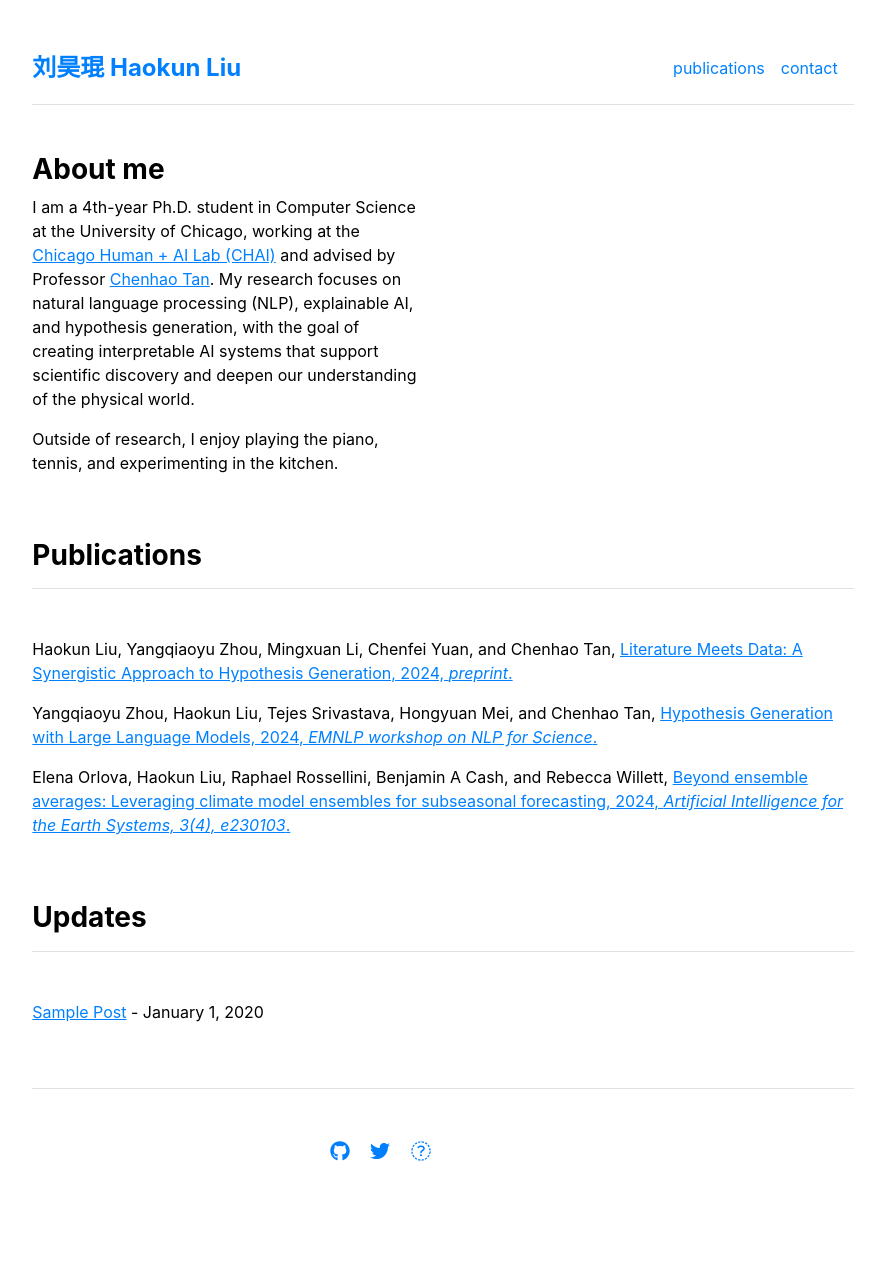
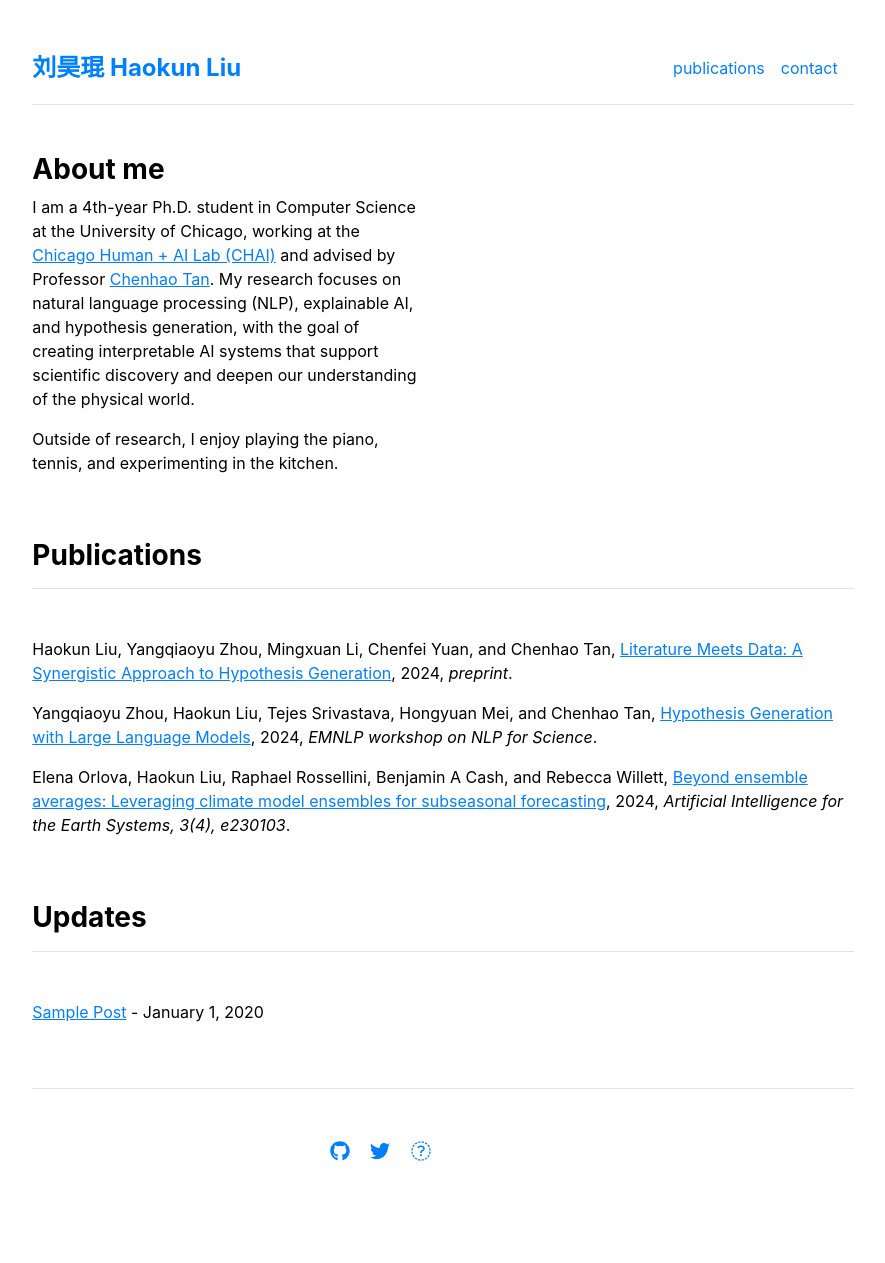
Before and after one commit to laoliu5280/laoliu5280.github.io, a Jekyll site: the page built from index.md, in a window 1280 px wide. Shown: the whole page, without its empty margins (197-1082 px from the left). Built offline with Jekyll 4.4.1, drawn with Linux system fonts in a browser that asks for light colours; part of the change alters nothing that is shown.

```diff
--- a/_includes/publications.html
+++ b/_includes/publications.html
@@ -3,11 +3,11 @@
     <h3 class="fw-bold border-bottom pb-3 mb-5">Publications</h3>
     {% if page.title == "Home" %}
       {% for item in site.data.publications.featured %}
-        <p>{{ item.authors }}, <a href="{{ item.url }}">{{ item.name }}, {{ item.year }}, <em>{{ item.venue }}</em>.</a></p>
+        <p>{{ item.authors }}, <a href="{{ item.url }}">{{ item.name }}</a>, {{ item.year }}, <em>{{ item.venue }}</em>.</p>
       {% endfor %}
     {% else %}
       {% for item in site.data.publications.index %}
-      <p>{{ item.authors }}, <a href="{{ item.url }}">{{ item.name }}, {{ item.year }}, <em>{{ item.venue }}</em>.</a></p>
+      <p>{{ item.authors }}, <a href="{{ item.url }}">{{ item.name }}</a>, {{ item.year }}, <em>{{ item.venue }}</em>.</p>
       {% endfor %}
     {% endif %}
   </div>
```
